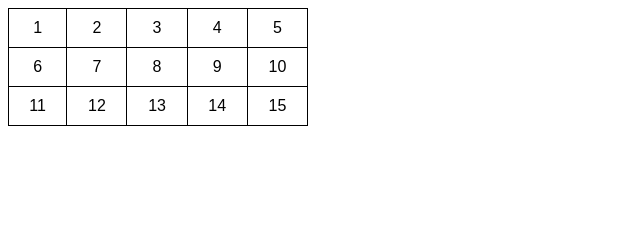
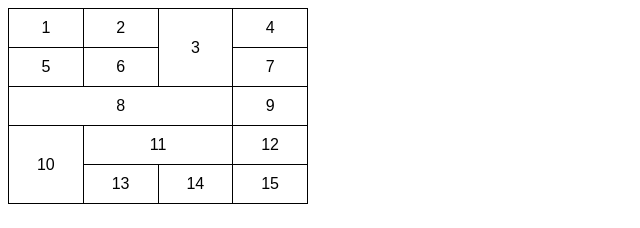
Before and after one commit to YagoCardoso23/html-css, a plain HTML site: page html,css/ex023/tabeladesafio01.html in a window 1280 px wide. Shown: the whole page, without its empty margins (0-640 px from the left). Drawn offline with Linux system fonts and the light colour scheme.

Commit message:
Update tabeladesafio01.html

```diff
--- a/html,css/ex023/tabeladesafio01.html
+++ b/html,css/ex023/tabeladesafio01.html
@@ -28,22 +28,34 @@
     <tr>
       <td>1</td>
       <td>2</td>
-      <td>3</td>
+      <td rowspan="2">3</td>
       <td>4</td>
-      <td>5</td>
+
     </tr>
 
     <tr>
+      <td>5</td>
       <td>6</td>
       <td>7</td>
-      <td>8</td>
-      <td>9</td>
-      <td>10</td>
+
+
+      <tr>
+
+        <td colspan="3">8</td>
+        <td>9</td></tr>
+
+
+
     </tr>
 
     <tr>
-      <td>11</td>
+
+      <td rowspan="2">10</td>
+      <td colspan="2">11</td>
       <td>12</td>
+    </tr>
+    <tr>
+
       <td>13</td>
       <td>14</td>
       <td>15</td>
```
